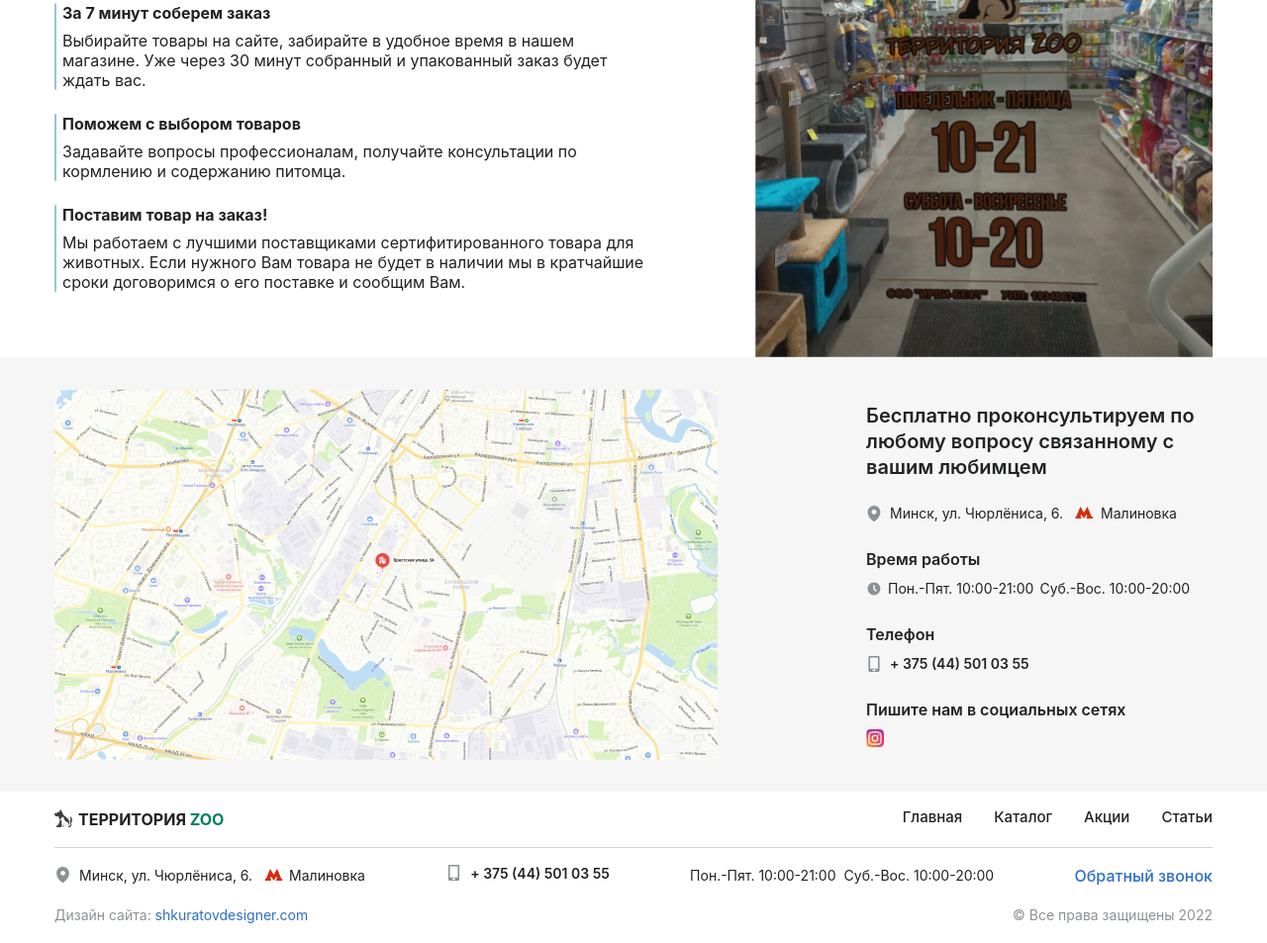
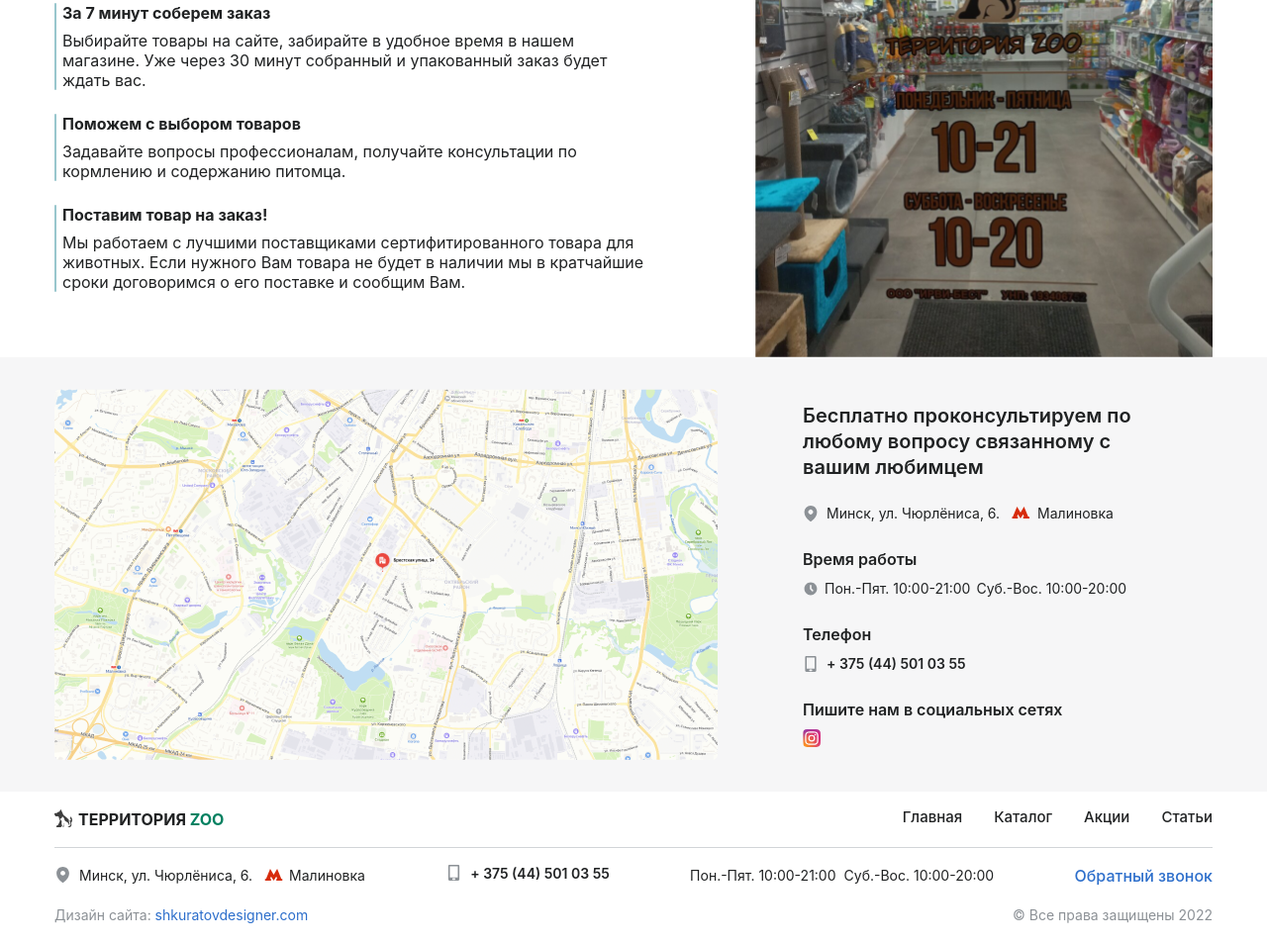
Before and after one commit to Oliver1ck/Zoo, a plain HTML site: page index.html in a window 1280 px wide. Shown: the part 3836-4789 px from the top of the page at 99% size. Drawn offline with nearby package versions, Linux system fonts and the light colour scheme; a web font is replaced by a local one.

Commit message:
fix location

```diff
--- a/scss/_mainLocation.scss
+++ b/scss/_mainLocation.scss
@@ -170,7 +170,7 @@
 @media (min-width:992px) {
     .location__wrap{
         flex-direction: initial;
-        justify-content: space-between;
+        gap: 86px;
     }
 
     .location__map{
```
Also changed, not shown: css/style.css, 1 other file.
